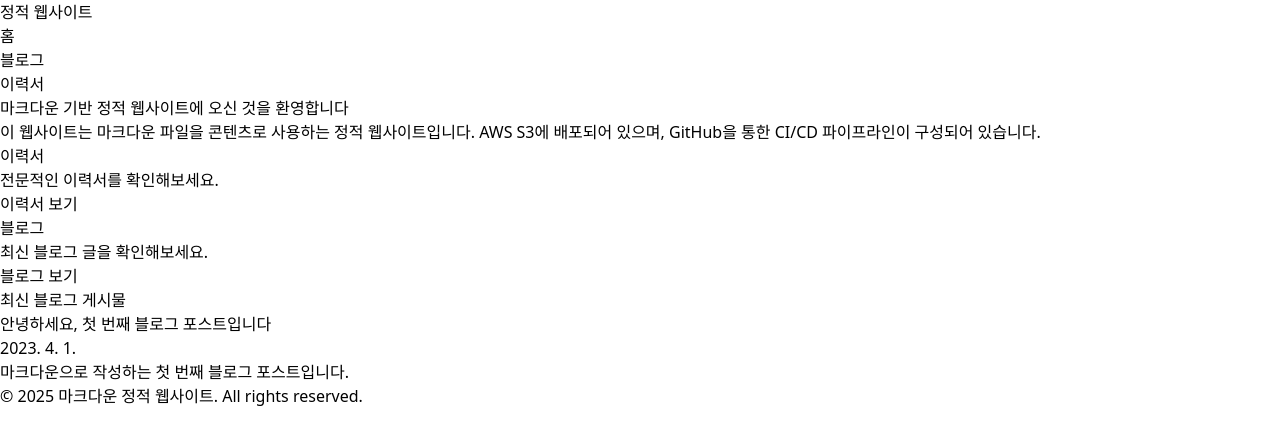
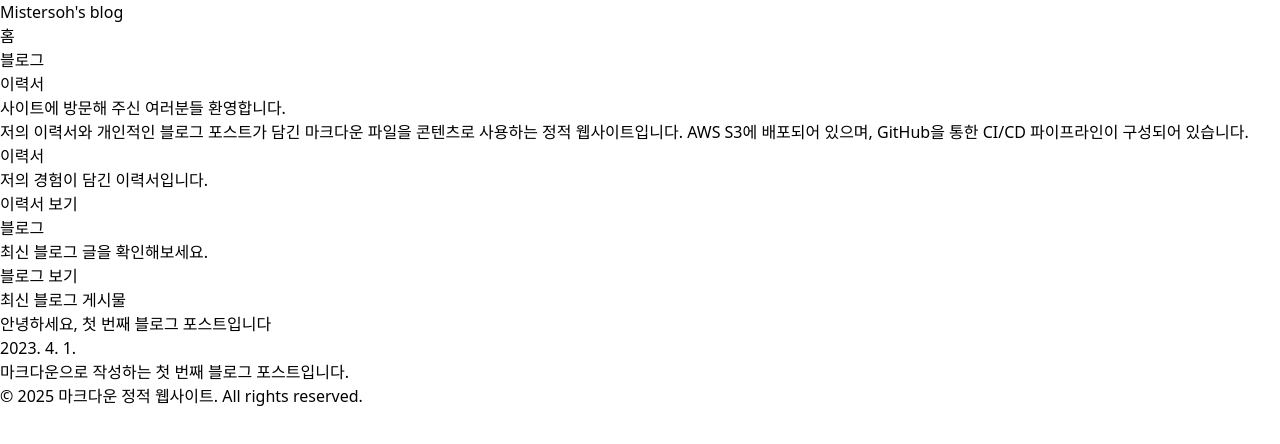
Before and after one commit to mistersoh/my-blog, a Next.js app: page / in a window 1280 px wide. Shown: the top 444 px of the page. Built offline with nearby package versions, Linux system fonts and the light colour scheme.

Commit message:
Modify some description and fix portfolio link

```diff
--- a/src/app/layout.tsx
+++ b/src/app/layout.tsx
@@ -26,7 +26,7 @@ export default function RootLayout({
         <header className="bg-gray-800 text-white p-4">
           <div className="container mx-auto flex justify-between items-center">
             <h1 className="text-xl font-bold">
-              <a href="/" target="_self" className="nav-link">정적 웹사이트</a>
+              <a href="/" target="_self" className="nav-link">Mistersoh's blog</a>
             </h1>
             <nav>
               <ul className="flex space-x-4">
--- a/src/app/page.tsx
+++ b/src/app/page.tsx
@@ -16,15 +16,15 @@ export default function Home() {
   return (
     <div className="max-w-4xl mx-auto">
       <section className="mb-10">
-        <h1 className="text-4xl font-bold mb-6">마크다운 기반 정적 웹사이트에 오신 것을 환영합니다</h1>
+        <h1 className="text-4xl font-bold mb-6">사이트에 방문해 주신 여러분들 환영합니다.</h1>
         <p className="text-xl text-gray-600 mb-6">
-          이 웹사이트는 마크다운 파일을 콘텐츠로 사용하는 정적 웹사이트입니다.
+          저의 이력서와 개인적인 블로그 포스트가 담긴 마크다운 파일을 콘텐츠로 사용하는 정적 웹사이트입니다.
           AWS S3에 배포되어 있으며, GitHub을 통한 CI/CD 파이프라인이 구성되어 있습니다.
         </p>
         <div className="grid grid-cols-1 md:grid-cols-2 gap-6">
           <div className="bg-blue-50 p-6 rounded-lg shadow-sm">
             <h2 className="text-2xl font-bold mb-3">이력서</h2>
-            <p className="mb-4">전문적인 이력서를 확인해보세요.</p>
+            <p className="mb-4">저의 경험이 담긴 이력서입니다.</p>
             <a
               href="/resume/"
               target="_self"
```
Also changed, not shown: content/resume/resume_en.md (+2 -2 lines), content/resume/resume_ko.md (+1 -1 lines), 10 other files (tests, documents, lock files or other folders).
